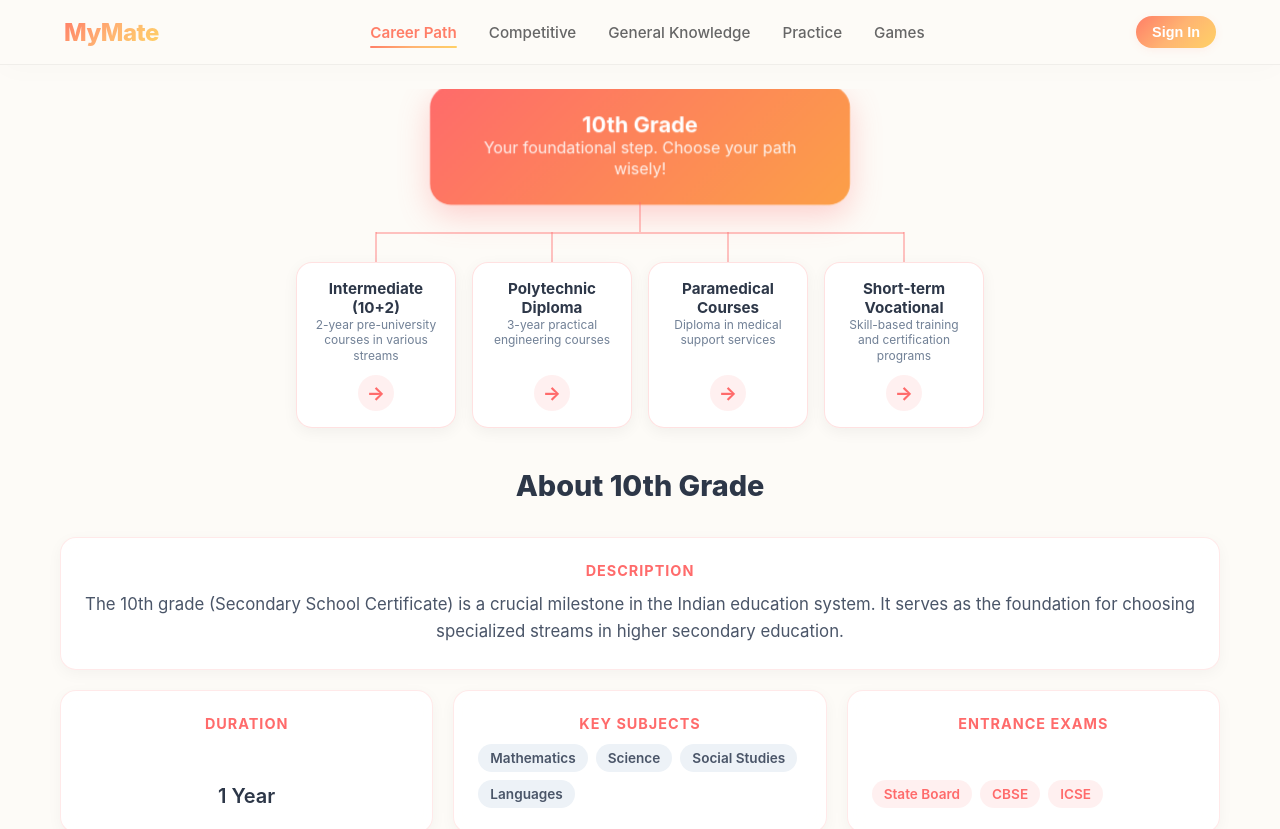
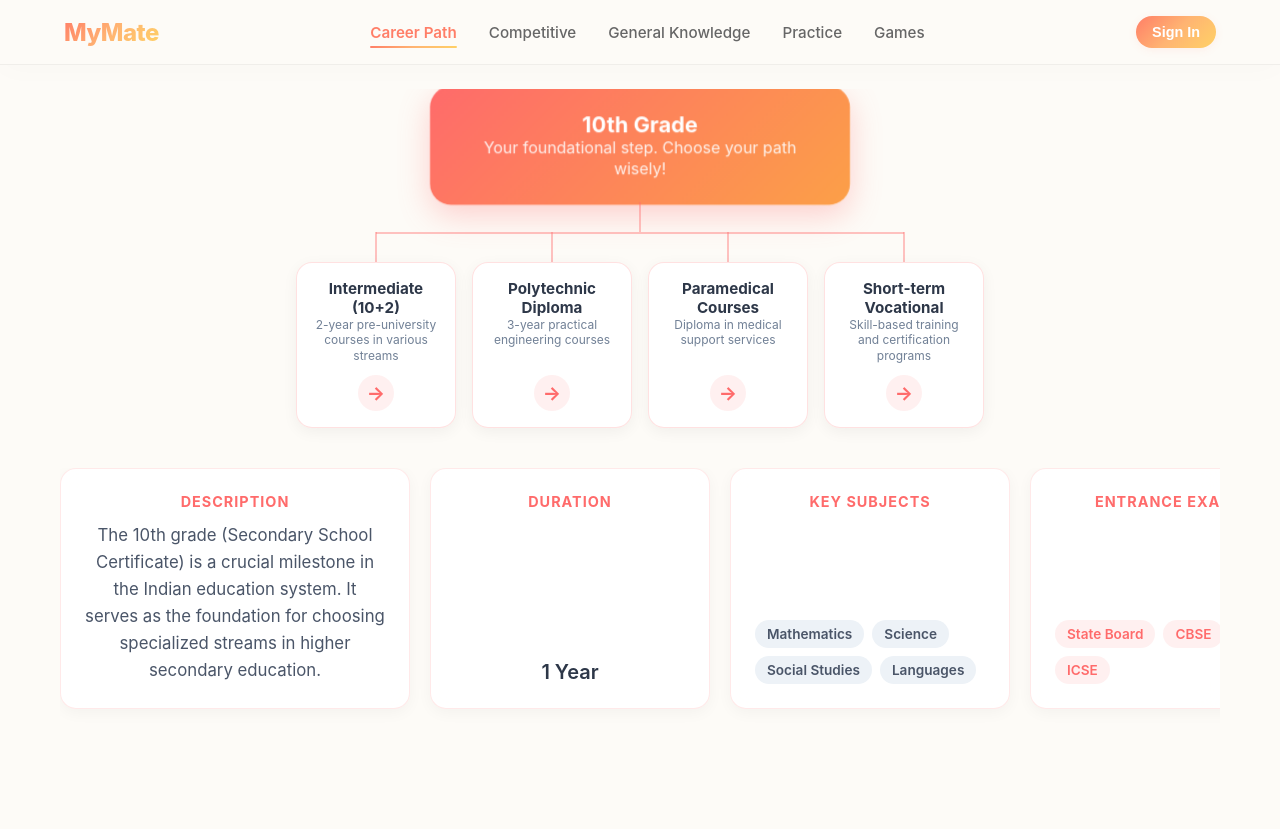
Before and after one commit to mymate01/mymate-app, a Next.js app: page /career-path in a window 1280 px wide. Shown: the top 829 px of the page. After the commit the page ends 800 px from the top, so only its background shows below. Built offline with nearby package versions, Linux system fonts and the light colour scheme.

Commit message:
style(MYM-11): remove course panel title and layout tiles in a single scrolling line

```diff
--- a/src/components/CareerMap/CourseInfoPanel.module.css
+++ b/src/components/CareerMap/CourseInfoPanel.module.css
@@ -10,21 +10,37 @@
 }
 
 .panelTitle {
-  font-size: 1.8rem;
-  color: #2d3748;
-  text-align: center;
-  margin-bottom: 10px;
-  font-weight: 800;
+  display: none;
 }
 
 .grid {
-  display: grid;
-  grid-template-columns: repeat(auto-fit, minmax(280px, 1fr));
+  display: flex;
+  flex-direction: row;
+  flex-wrap: nowrap;
   gap: 20px;
   align-items: stretch;
+  width: 100%;
+  overflow-x: auto;
+  padding-bottom: 20px;
+}
+
+.grid::-webkit-scrollbar {
+  height: 8px;
+}
+
+.grid::-webkit-scrollbar-track {
+  background: rgba(0,0,0,0.05);
+  border-radius: 4px;
+}
+
+.grid::-webkit-scrollbar-thumb {
+  background: rgba(255,107,107,0.3);
+  border-radius: 4px;
 }
 
 .tile {
+  flex: 0 0 auto;
+  width: 280px;
   background: rgba(255, 255, 255, 0.9);
   backdrop-filter: blur(12px);
   border: 1px solid rgba(255, 107, 107, 0.15);
@@ -34,6 +50,10 @@
   transition: transform 0.2s, box-shadow 0.2s;
   display: flex;
   flex-direction: column;
+}
+
+.descTile {
+  width: 350px;
 }
 
 .tile:hover {
--- a/src/components/CareerMap/CourseInfoPanel.tsx
+++ b/src/components/CareerMap/CourseInfoPanel.tsx
@@ -12,11 +12,9 @@ export default function CourseInfoPanel({ details, title }: CourseInfoPanelProps
 
   return (
     <div className={styles.tilesContainer}>
-      <h2 className={styles.panelTitle}>About {title}</h2>
-
       <div className={styles.grid}>
         {details.about && (
-          <div className={`${styles.tile} ${styles.fullWidth}`}>
+          <div className={`${styles.tile} ${styles.descTile}`}>
             <h4>Description</h4>
             <p className={styles.aboutText}>{details.about}</p>
           </div>
```
